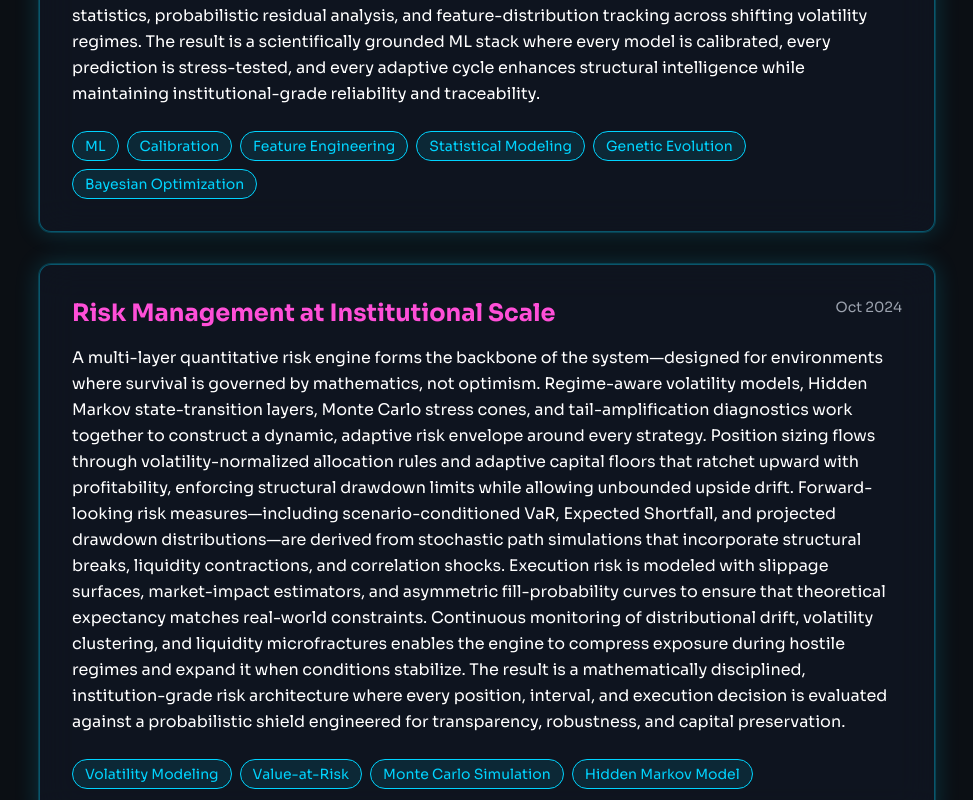
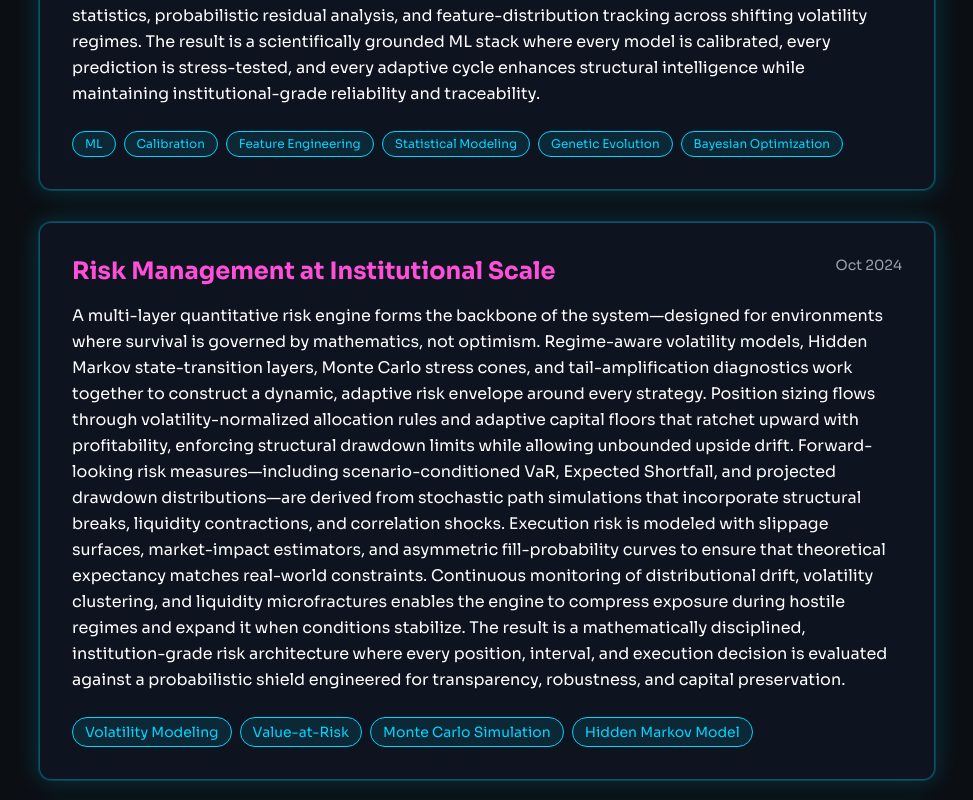
Before and after one commit to nneupane1/quant_website, a Next.js app: page /research in a window 1280 px wide. Shown: the part 1880-2680 px from the top of the page, without its empty margins (153-1126 px from the left). Built offline with nearby package versions, Linux system fonts and the light colour scheme.

Commit message:
Tighten ML tag pills for single-line fit

```diff
--- a/app/research/page.jsx
+++ b/app/research/page.jsx
@@ -73,6 +73,7 @@ export default function Research() {
                 paper.title === 'Machine Learning for Quantitative Trading' ||
                 paper.title === 'Risk Management at Institutional Scale' ||
                 paper.title === 'Live Trading Architecture';
+              const isMachineLearning = paper.title === 'Machine Learning for Quantitative Trading';
 
               return (
                 <article
@@ -92,7 +93,9 @@ export default function Research() {
                     {paper.tags.map((tag, idx) => (
                       <span
                         key={idx}
-                        className="px-3 py-1 bg-neon-blue/10 border border-neon-blue text-neon-blue text-sm rounded-full"
+                        className={`px-3 py-1 bg-neon-blue/10 border border-neon-blue text-neon-blue rounded-full whitespace-nowrap ${
+                          isMachineLearning ? 'text-[11px] md:text-xs px-2.5 py-1' : 'text-sm'
+                        }`}
                       >
                         {tag}
                       </span>
```
